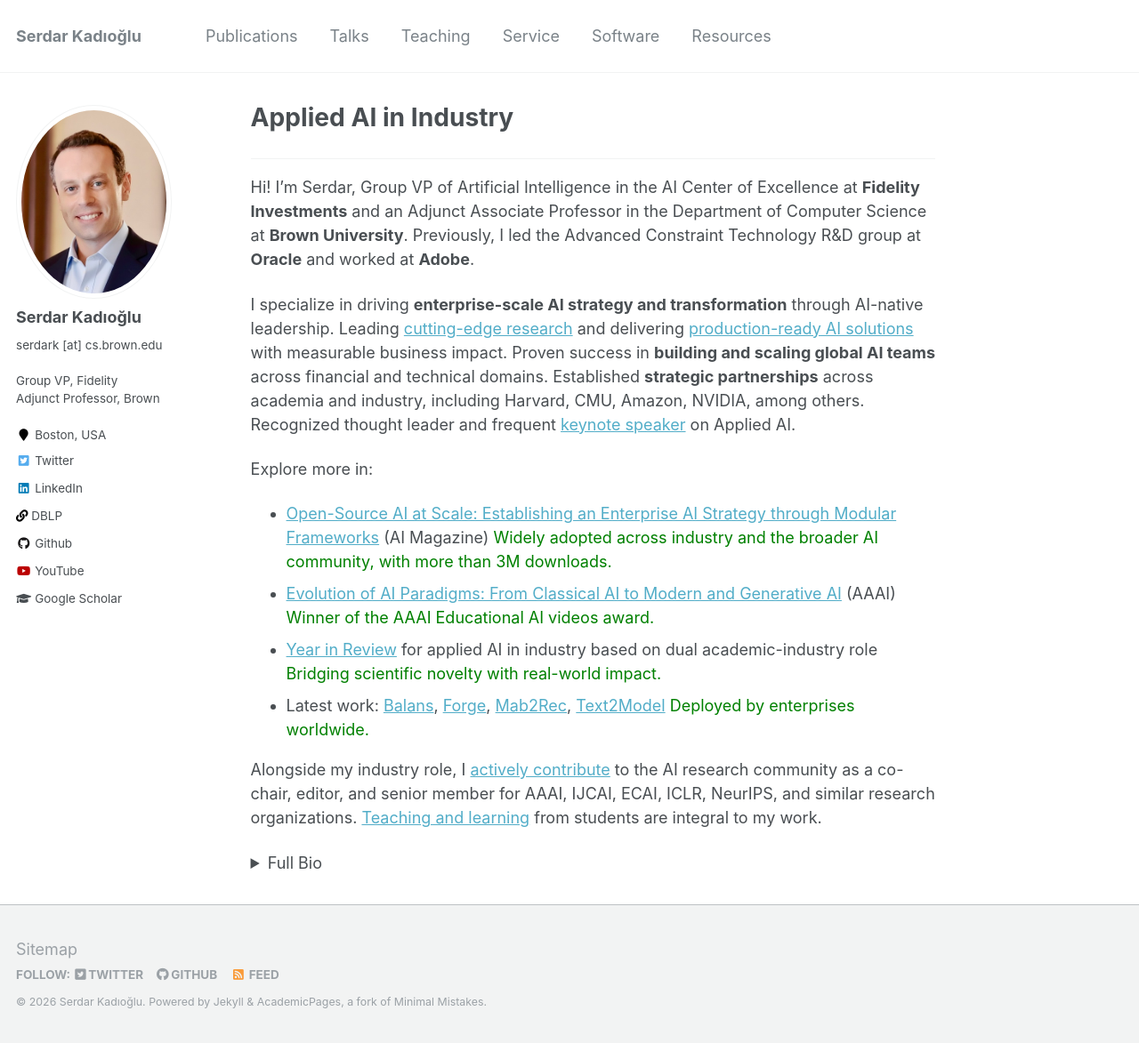
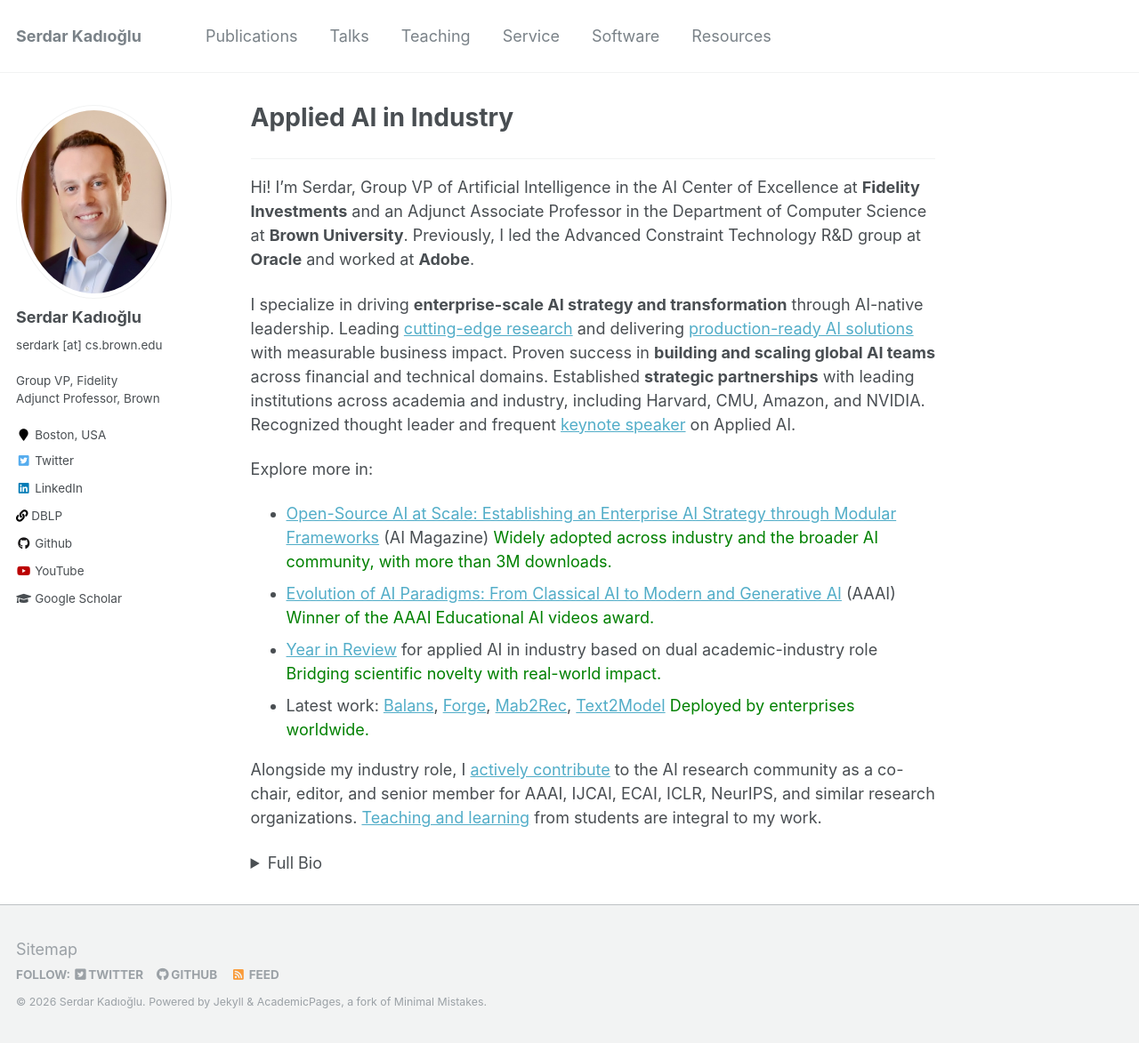
Before and after one commit to skadio/skadio.github.io, a Jekyll site: the page built from _pages/about.md, in a window 1280 px wide and 1173 px high. Shown: the whole window at 89% size. Built offline with Jekyll 4.4.1, drawn with Linux system fonts in a browser that asks for light colours.

Commit message:
Update about.md

```diff
--- a/_pages/about.md
+++ b/_pages/about.md
@@ -12,7 +12,7 @@ redirect_from:
 
 Hi! I'm Serdar, Group VP of Artificial Intelligence in the AI Center of Excellence at **Fidelity Investments** and an Adjunct Associate Professor in the Department of Computer Science at **Brown University**. Previously, I led the Advanced Constraint Technology R&D group at **Oracle** and worked at **Adobe**.
 
-I specialize in driving **enterprise-scale AI strategy and transformation** through AI-native leadership. Leading [cutting-edge research](https://skadio.github.io/publications/) and delivering [production-ready AI solutions](https://skadio.github.io/software/) with measurable business impact. Proven success in **building and scaling global AI teams** across financial and technical domains. Established **strategic partnerships** across academia and industry, including Harvard, CMU, Amazon, NVIDIA, among others. Recognized thought leader and frequent [keynote speaker](https://skadio.github.io/talks/) on Applied AI.
+I specialize in driving **enterprise-scale AI strategy and transformation** through AI-native leadership. Leading [cutting-edge research](https://skadio.github.io/publications/) and delivering [production-ready AI solutions](https://skadio.github.io/software/) with measurable business impact. Proven success in **building and scaling global AI teams** across financial and technical domains. Established **strategic partnerships** with leading institutions across academia and industry, including Harvard, CMU, Amazon, and NVIDIA. Recognized thought leader and frequent [keynote speaker](https://skadio.github.io/talks/) on Applied AI.
 
 Explore more in:
 
```
